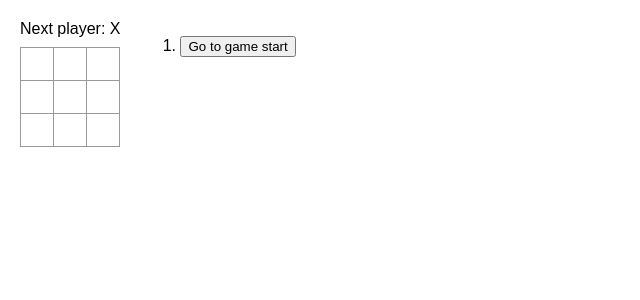
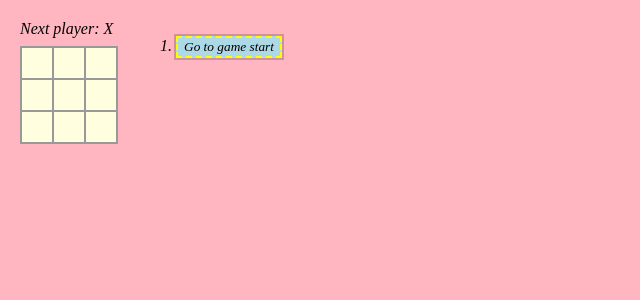
Before and after one commit to sarayup8/React_Tic-Tac-Toe, a React (Create React App) app: page / in a window 1280 px wide. Shown: the top 300 px of the page, without its empty margins (0-640 px from the left). Built offline with nearby package versions, Linux system fonts and the light colour scheme.

Commit message:
Added CSS to the webpage

```diff
--- a/src/App.js
+++ b/src/App.js
@@ -77,7 +77,7 @@ export default function Game() {
     }
     return (
       <li key={move}>
-        <button onClick={() => jumpTo(move)}>{description}</button>
+        <button className="move-button" onClick={() => jumpTo(move)}>{description}</button>
       </li>
     )
   })
--- a/src/styles.css
+++ b/src/styles.css
@@ -1,5 +1,8 @@
 * {
   box-sizing: border-box;
+  background: lightpink;
+  font-style: italic;
+  font-family: san-serif;
 }
 
 body {
@@ -57,15 +60,15 @@ body {
 }
 
 .square {
-  background: #fff;
-  border: 1px solid #999;
+  background: lightyellow;
+  border: 2px solid #999;
   float: left;
   font-size: 24px;
   font-weight: bold;
   line-height: 34px;
   height: 34px;
-  margin-right: -1px;
-  margin-top: -1px;
+  margin-right: -2px;
+  margin-top: -2px;
   padding: 0;
   text-align: center;
   width: 34px;
@@ -80,6 +83,7 @@ body {
 .status {
   margin-bottom: 10px;
 }
+
 .game {
   display: flex;
   flex-direction: row;
@@ -88,3 +92,10 @@ body {
 .game-info {
   margin-left: 20px;
 }
+
+.move-button {
+  background-color: lightblue;
+  border: 2px dashed yellow;
+  box-shadow: 0 0 0 2px rgb(207, 145, 155);
+  cursor: pointer;
+}
```
